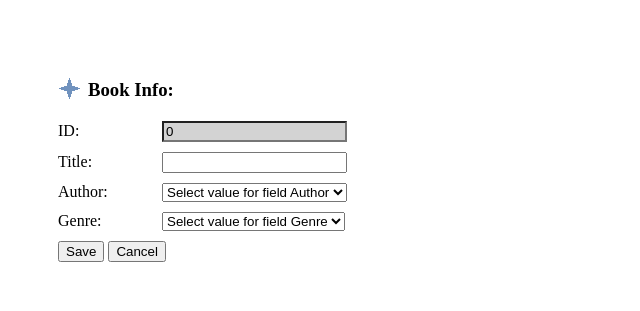
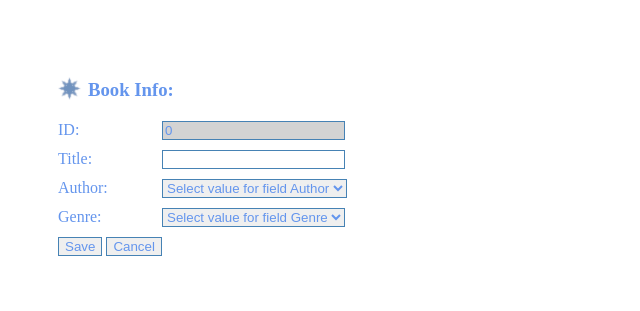
Before and after one commit to boytsovsn/2023-11-otus-spring-Boytsov, a Spring Boot app: page /edit?id=0 in a window 1280 px wide. Shown: the top 311 px of the page, without its empty margins (0-640 px from the left). Run offline with Spring Boot 4, Linux system fonts and the light colour scheme; data that the repository does not hold is empty.

Commit message:
Стили и картинка

```diff
--- /dev/null
+++ b/hw9/src/main/resources/static/book_edit.css
@@ -0,0 +1,46 @@
+
+body {
+    padding: 50px;
+    color: cornflowerblue;
+}
+
+label {
+    display: inline-block;
+    width: 100px;
+}
+
+input:read-only {
+    background: lightgray;
+    color: cornflowerblue;
+    border: 1px solid steelblue;
+}
+
+input {
+    color: cornflowerblue;
+    border: 1px solid steelblue;
+}
+
+button {
+    color: cornflowerblue;
+    border: 1px solid steelblue;
+}
+
+.row {
+    margin-top: 10px;
+}
+
+h3 {
+    background-image: url("/listmark.png");
+    background-repeat: no-repeat;
+    padding: 2px;
+    padding-left: 30px;
+}
+
+.errors {
+    color: red;
+}
+
+.form-control {
+    color: cornflowerblue;
+    border: 1px solid steelblue;
+}
--- a/hw9/src/main/resources/templates/edit.html
+++ b/hw9/src/main/resources/templates/edit.html
@@ -3,44 +3,7 @@
 <head>
     <meta charset="UTF-8"/>
     <title>Edit book</title>
-    <style type="text/css">
-        body {
-            padding: 50px;
-        }
-
-        label {
-            display: inline-block;
-            width: 100px;
-        }
-
-        input:read-only {
-            background: lightgray;
-        }
-
-        .row {
-            margin-top: 10px;
-        }
-
-        h3 {
-            background-image: url("../static/listmark.png");
-            background-repeat: no-repeat;
-            padding: 2px;
-            padding-left: 30px;
-        }
-
-        .errors {
-            color: red;
-        }
-    </style>
-
-    <style type="text/css" th:inline="text">
-        [[h3]] {
-            background-image: url([[@{/listmark.png}]]);
-            background-repeat: no-repeat;
-            padding: 2px;
-            padding-left: 30px;
-        }
-    </style>
+    <link href="/book_edit.css" rel="stylesheet">
 </head>
 <body>
 
@@ -50,7 +13,7 @@
 
     <div class="row">
         <label for="id-input" th:text="#{book-field-id} + ':'">ID:</label>
-        <input id="id-input" type="text" readonly="readonly" th:value="${bookDto.id}" value="1"/>
+        <input id="id-input" type="text" readonly="readonly" th:value="${bookDto.id}" value="1" width="100%"/>
     </div>
     <div class="row">
         <label for="book-title-input" th:text="#{book-field-title} + ':'">Title:</label>
```
Also changed, not shown: hw9/src/main/resources/static/book.css (added, +31 -0 lines), hw9/src/main/resources/templates/list.html (+1 -38 lines), hw9/src/main/resources/static/listmark.png.
